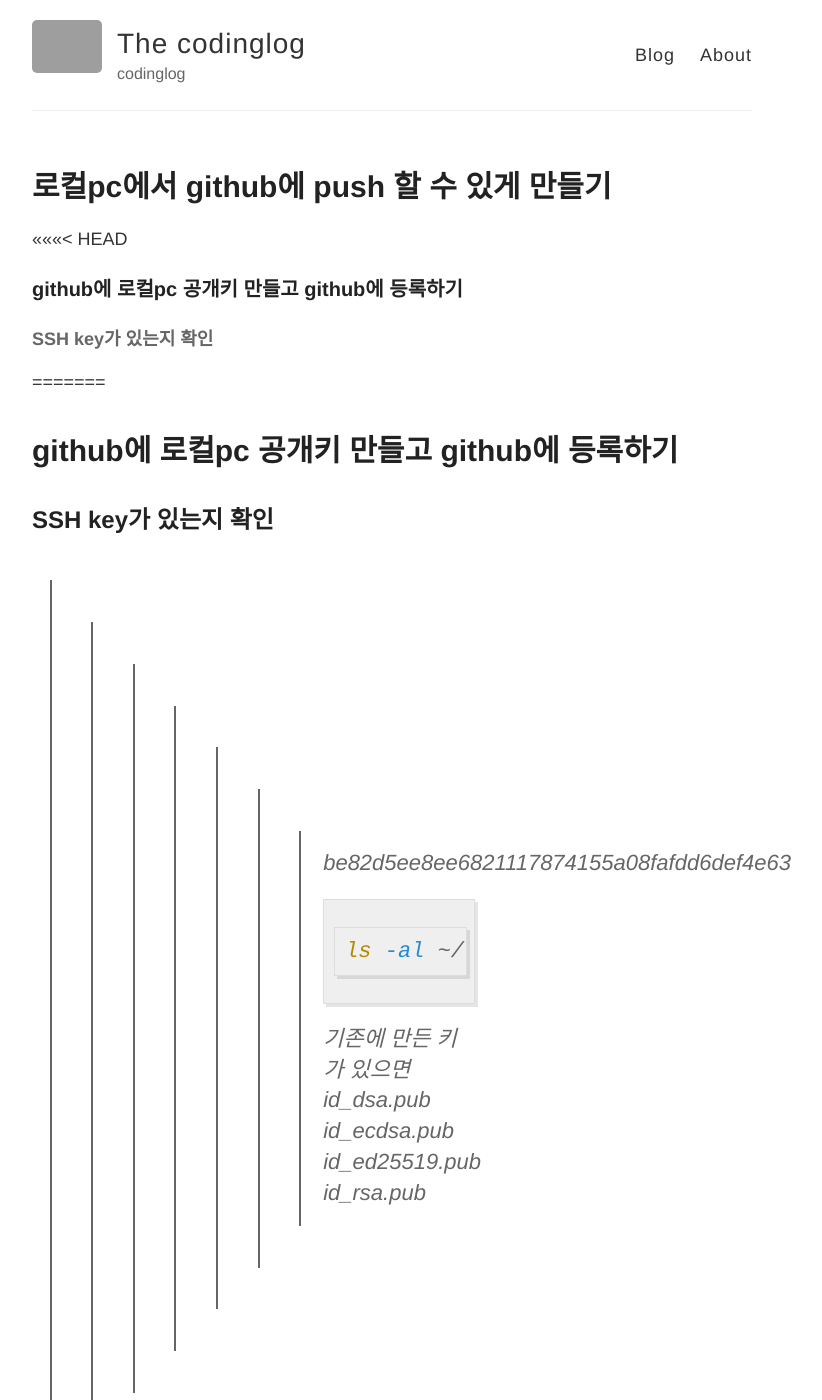
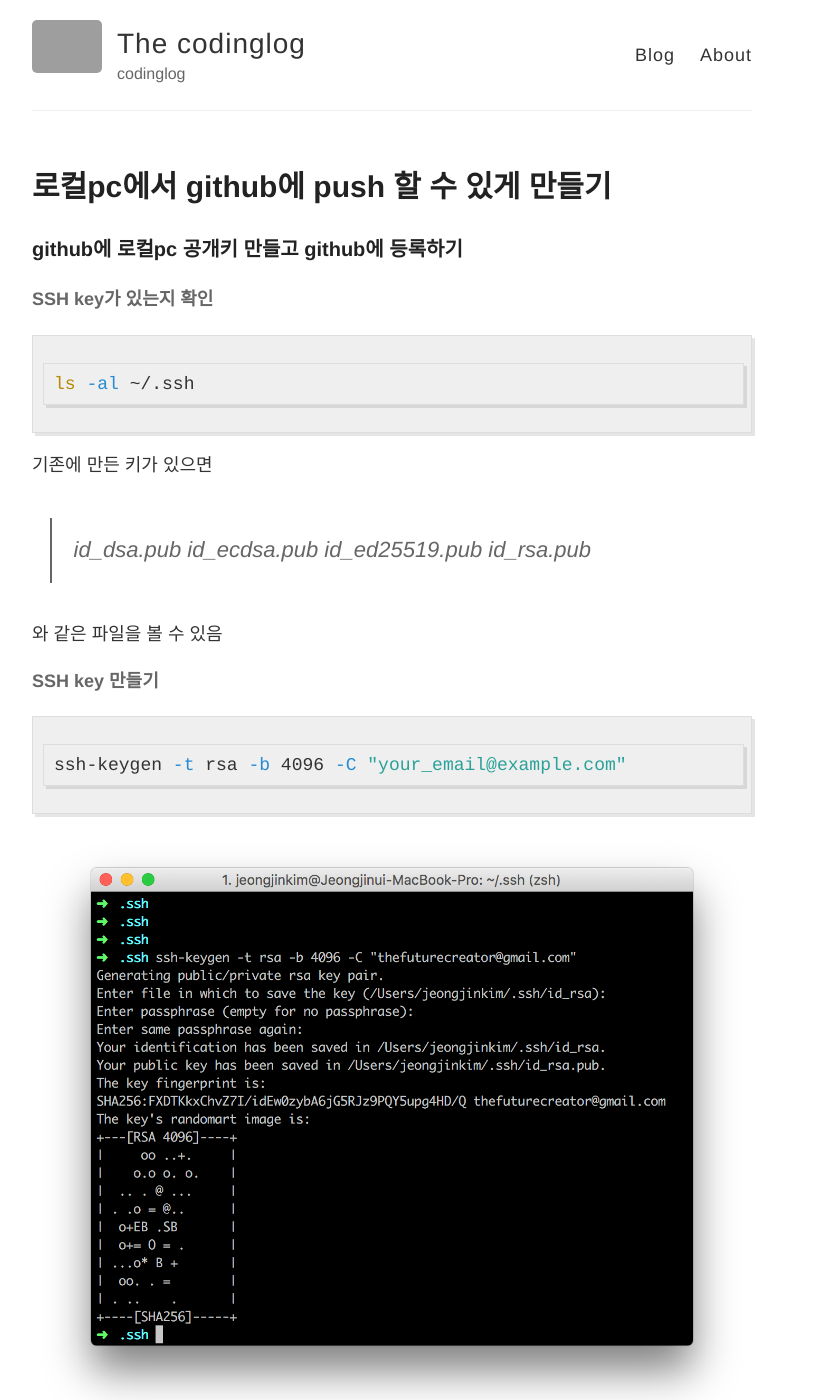
Before and after one commit to thecodinglog/thecodinglog.github.io, a Jekyll site: the page built from _posts/2017-8-1-link-with-github.md, in a window 1280 px wide and 1400 px high. Shown: the whole window, without its empty margins (248-1070 px from the left). Built offline with Jekyll 4.4.1, drawn with Linux system fonts in a browser that asks for light colours; comment, search, counter and statistics services are not loaded; some of the changed text lies outside the part shown; grey boxes are pictures that could not be loaded.

Commit message:
Update 2017-8-1-link-with-github.md

````diff
--- a/_posts/2017-8-1-link-with-github.md
+++ b/_posts/2017-8-1-link-with-github.md
@@ -3,13 +3,8 @@
 comments : true
 title: 로컬pc에서 github에 push 할 수 있게 만들기
 ---
-<<<<<<< HEAD
 ### github에 로컬pc 공개키 만들고 github에 등록하기
 #### SSH key가 있는지 확인
-=======
-# github에 로컬pc 공개키 만들고 github에 등록하기
-## SSH key가 있는지 확인
->>>>>>> be82d5ee8ee6821117874155a08fafdd6def4e63
 ```sh
 ls -al ~/.ssh
 ```
@@ -21,11 +16,7 @@
 
 와 같은 파일을 볼 수 있음
 
-<<<<<<< HEAD
 #### SSH key 만들기
-=======
-## SSH key 만들기
->>>>>>> be82d5ee8ee6821117874155a08fafdd6def4e63
 ```sh
 ssh-keygen -t rsa -b 4096 -C "your_email@example.com"
 ```
@@ -35,11 +26,7 @@
 Enter file in which to save the key(/Users/[user]/.ssh/id_rsa):
 에서 그냥 엔터치면 id_rsa 이름으로 파일 생성됨
 
-<<<<<<< HEAD
 #### github 계정에 키 등록하기
-=======
-## github 계정에 키 등록하기
->>>>>>> be82d5ee8ee6821117874155a08fafdd6def4e63
 이름을 바꾸지 않았다면 id_rsa.pub 파일의 내용을 클립보드로 카피한다.
 줄바꿈이나 다른 어떠한 문자도 넣지 않도록 유의한다.
 
````
